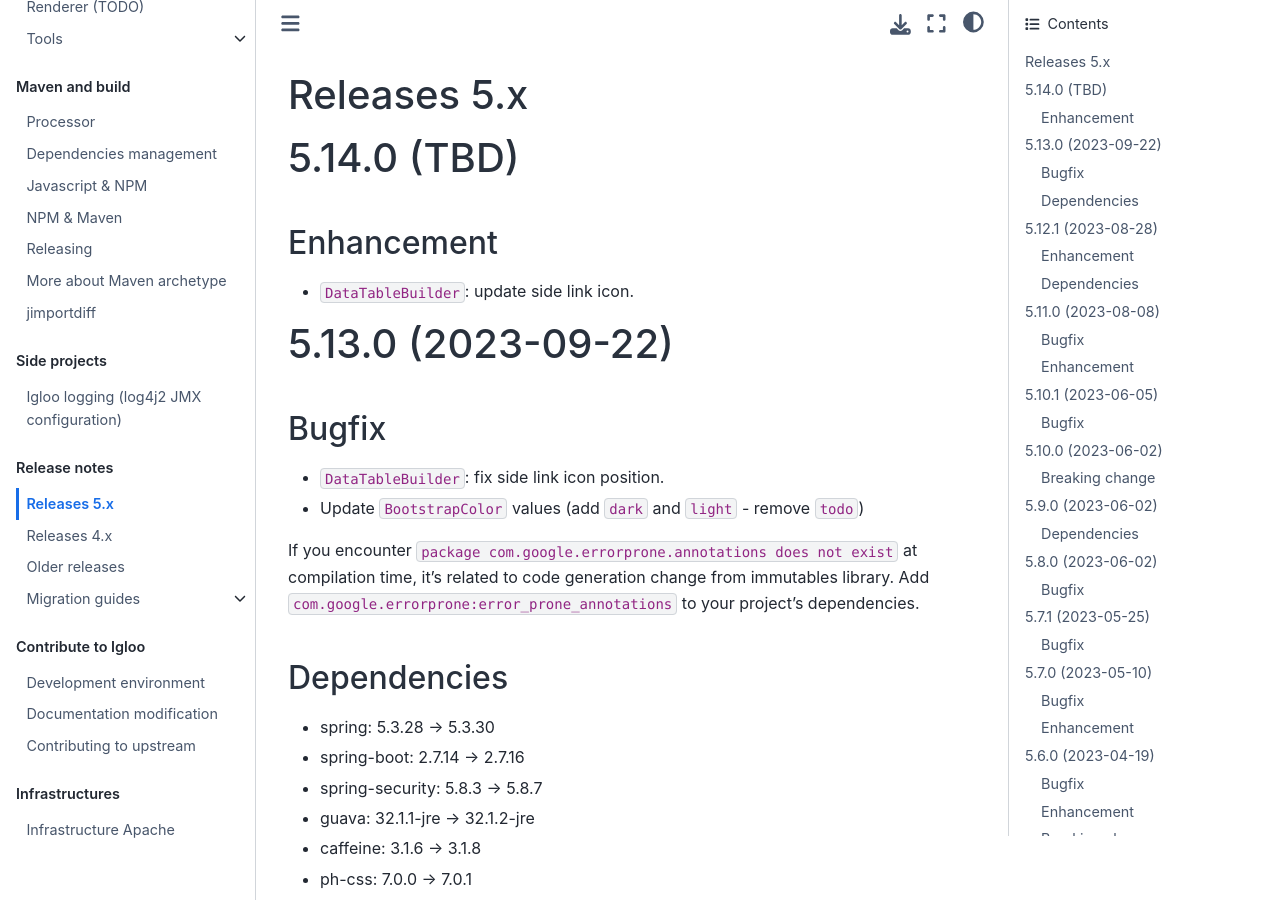
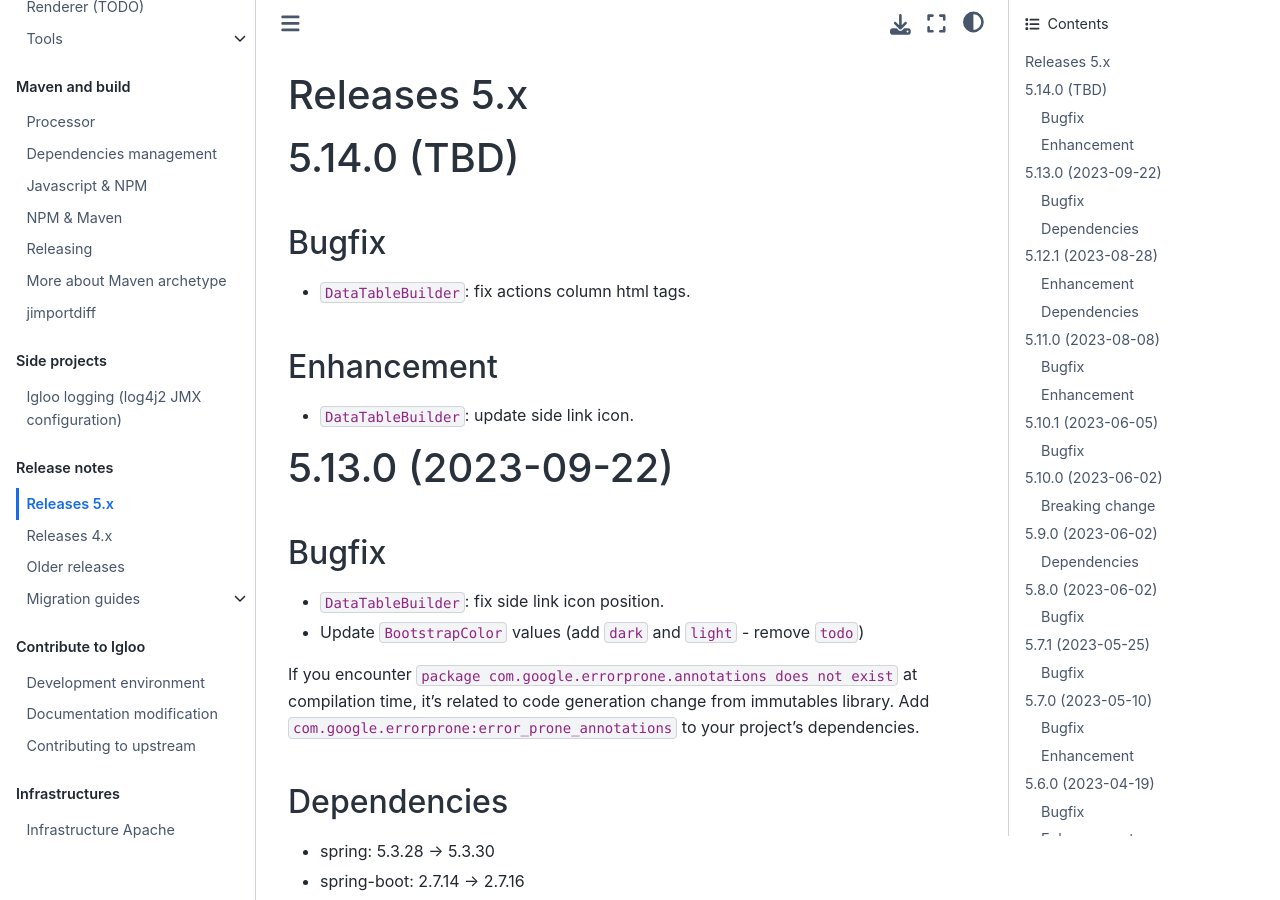
Before and after one commit to igloo-project/igloo-doc, a Sphinx documentation site: the page built from source/release-notes/releases-5.x.md, in a window 1280 px wide and 900 px high. Built offline with Sphinx 7.4.7 and the Sphinx Book theme 1.1.4, drawn with Linux system fonts in a browser that asks for light colours.

Commit message:
Changelog 5.14.0

```diff
--- a/source/release-notes/releases-5.x.md
+++ b/source/release-notes/releases-5.x.md
@@ -3,6 +3,10 @@
 (v5.14.0)=
 
 # 5.14.0 (TBD)
+
+## Bugfix
+
+* `DataTableBuilder`: fix actions column html tags.
 
 ## Enhancement
 
```
